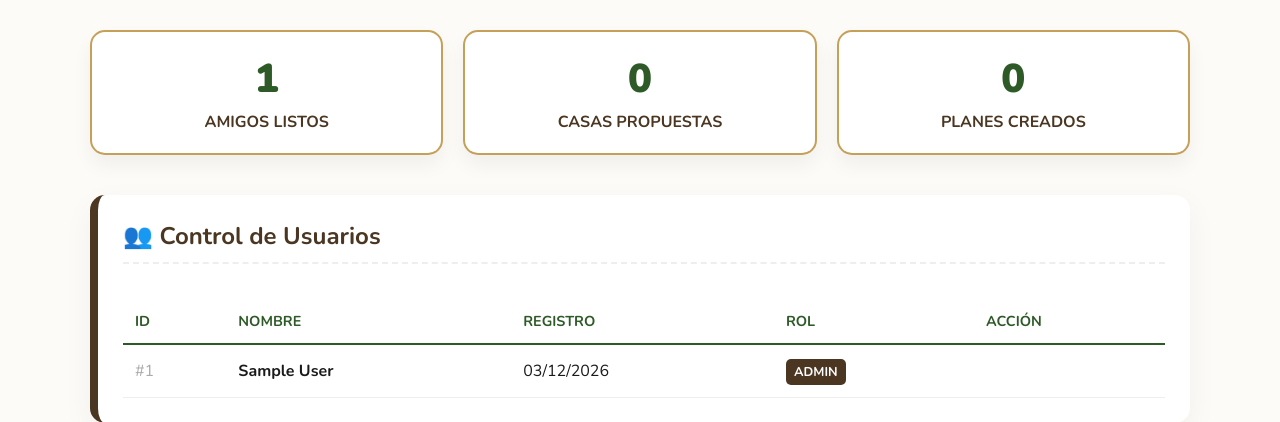
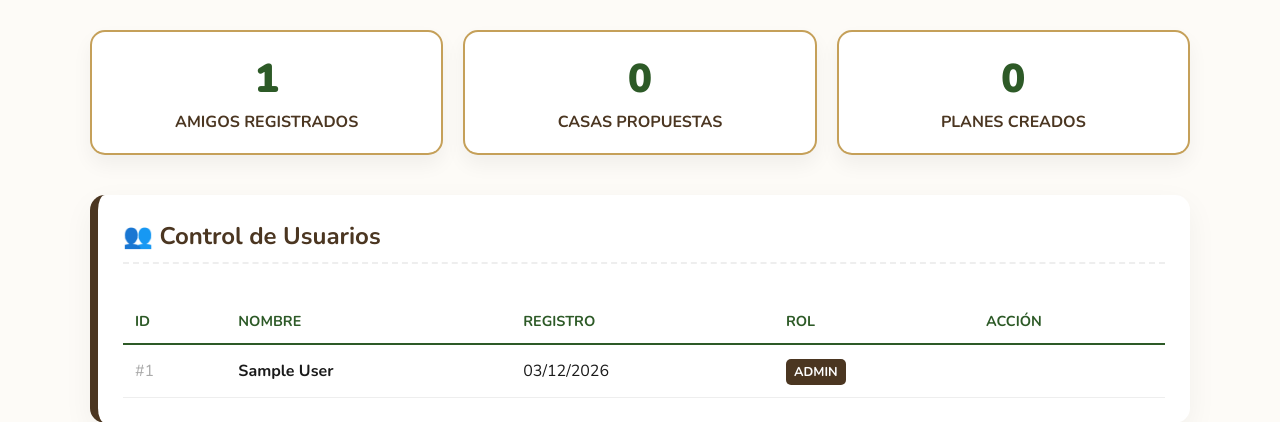
Before and after one commit to ElOrange12/RuralPlanner, a PHP site: page /admin.php in a window 1280 px wide. Shown: the part 104-526 px from the top of the page. Run offline with PHP 8.4, Linux system fonts and the light colour scheme; the visitor is signed in with stand-in values (Sample User, id 1); data that the repository does not hold is empty.

Commit message:
cabios minimos

```diff
--- a/back/base de datos.sql
+++ b/back/base de datos.sql
@@ -12,6 +12,9 @@ CREATE TABLE usuarios (
     rol ENUM('admin', 'user') DEFAULT 'user',
     fecha_registro TIMESTAMP DEFAULT CURRENT_TIMESTAMP
 );
+
+--Para hacer Admin:
+UPDATE usuarios SET rol = 'admin' WHERE id_usuario = ? ;
 
 -- ==========================================
 -- SECCIÓN CASAS
--- a/front/admin.php
+++ b/front/admin.php
@@ -127,7 +127,7 @@ try {
     <div class="stats-grid">
         <div class="stat-card">
             <div class="num"><?= $total_usuarios ?></div>
-            <div class="label">Amigos Listos</div>
+            <div class="label">Amigos Registrados</div>
         </div>
         <div class="stat-card">
             <div class="num"><?= $total_casas ?></div>
```
